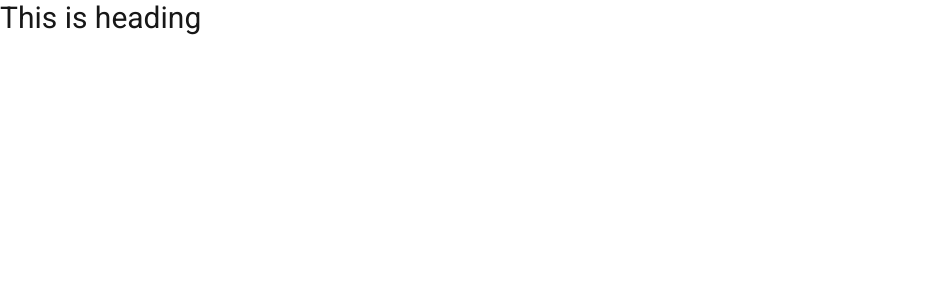
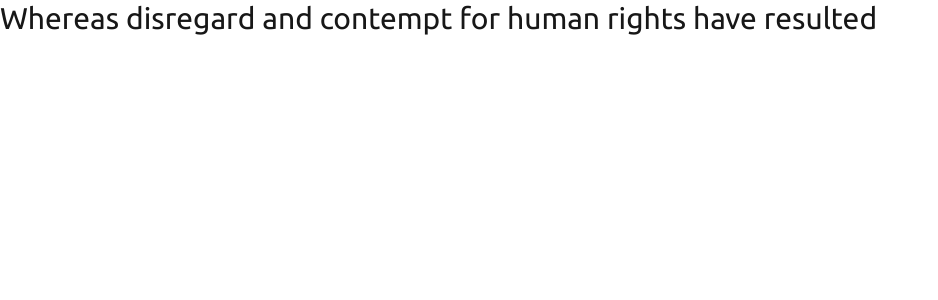
Before and after one commit to qwertyfellow/bucketlist_user, a Next.js app: page / in a window 1280 px wide. Shown: the top 300 px of the page, without its empty margins (0-938 px from the left). Built offline with nearby package versions, Linux system fonts and the light colour scheme.

Commit message:
Setting up custom font Ubunut

```diff
--- /dev/null
+++ b/app/(root)/layout.tsx
@@ -0,0 +1,11 @@
+import React from 'react'
+
+const Layout = ({children}: {children: React.ReactNode}) => {
+  return (
+      <>
+        {children}
+      </>
+  )
+}
+
+export default Layout
--- a/app/page.tsx
+++ b/app/(root)/page.tsx
@@ -3,7 +3,7 @@ import React from 'react'
 const page = () => {
   return (
     <div>
-      <h1 className='font-roboto text-3xl'>This is heading</h1>
+      <h1 className='text-3xl'>Whereas disregard and contempt for human rights have resulted</h1>
     </div>
   )
 }
--- a/app/globals.css
+++ b/app/globals.css
@@ -8,7 +8,6 @@
 @theme inline {
   --color-background: var(--background);
   --color-foreground: var(--foreground);
-  --font-sans: var(--font-roboto);
 }
 
 @media (prefers-color-scheme: dark) {
@@ -21,5 +20,5 @@
 body {
   background: var(--background);
   color: var(--foreground);
-  font-family: var(--font-roboto), Arial, Helvetica, sans-serif;
+  font-family: var(--font-custom), Arial, Helvetica, sans-serif;
 }
--- a/app/layout.tsx
+++ b/app/layout.tsx
@@ -1,17 +1,17 @@
 import type { Metadata } from "next";
-import { Roboto } from "next/font/google";
+import { Ubuntu } from "next/font/google";
 import "./globals.css";
 
-const roboto = Roboto({
-  variable: "--font-roboto",
+const customFont = Ubuntu({
+  variable: "--font-custom",
   subsets: ["latin"],
   weight: ["300", "400", "500", "700"],
   display: "swap",
 });
 
 export const metadata: Metadata = {
-  title: "Create Next App",
-  description: "Generated by create next app",
+  title: "TravelX",
+  description: "Discover great travel itineraries created by top travel influencers.",
 };
 
 export default function RootLayout({
@@ -22,7 +22,7 @@ export default function RootLayout({
   return (
     <html lang="en">
       <body
-        className={`${roboto.variable} antialiased`}
+        className={`${customFont.variable} antialiased`}
       >
         {children}
       </body>
--- a/tailwind.config.js
+++ b/tailwind.config.js
@@ -28,9 +28,6 @@ module.exports = {
                   DEFAULT: "#16404D"
                 }
             },
-            fontFamily: {
-                sans: ["Open Sans", 'sans-serif'],
-            },
             borderRadius: {
                 lg: "var(--radius)",
                 md: "calc(var(--radius) - 2px)",
```
Also changed, not shown: 1 other file (tests, documents, lock files or other folders).
